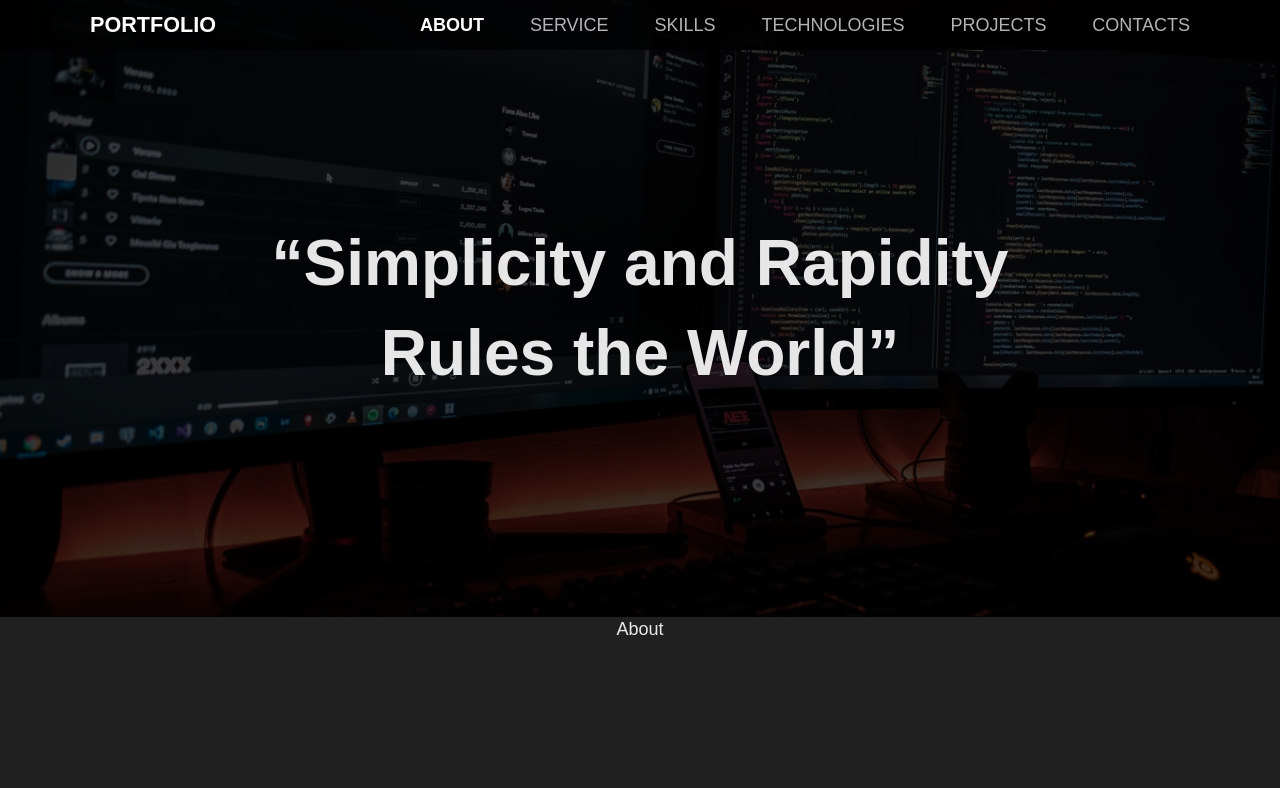
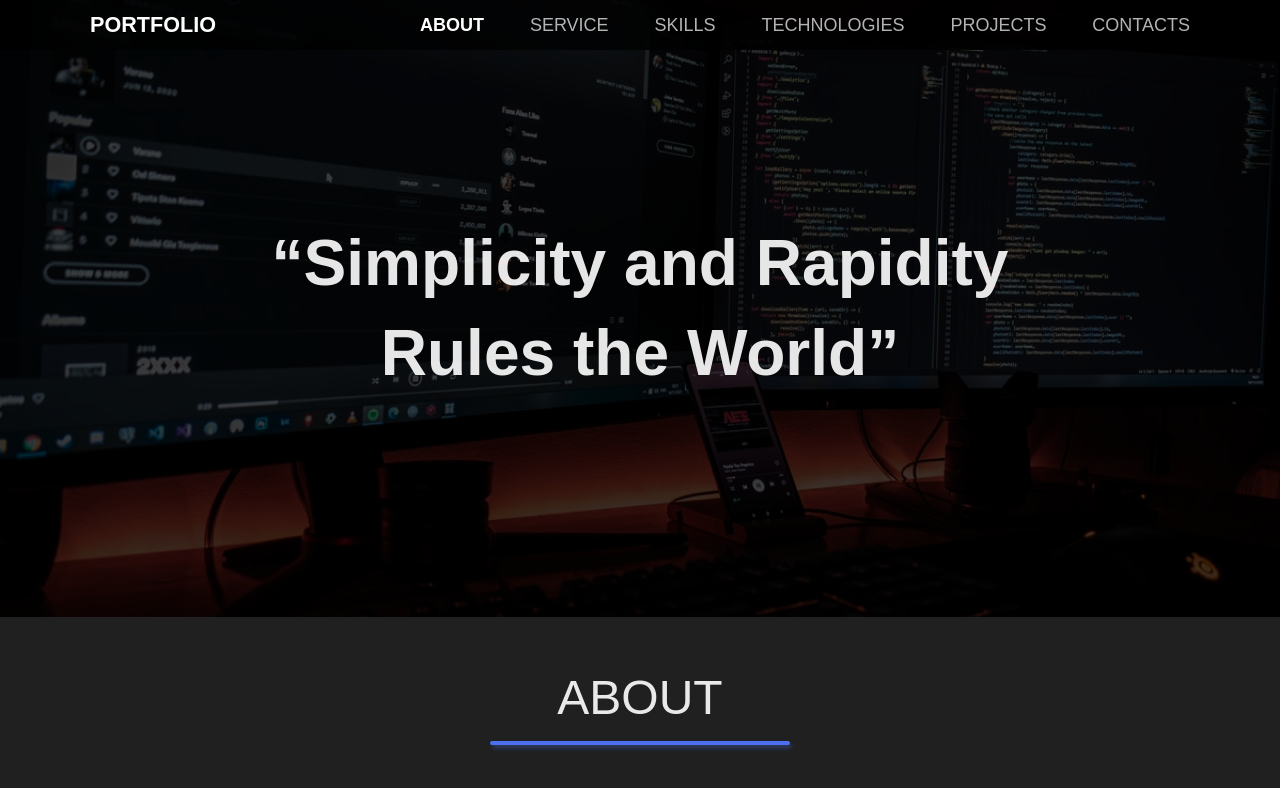
Before and after one commit to bilenkomike/portfolio, a React (Create React App) app: page / in a window 1280 px wide. Shown: the top 788 px of the page. Built offline with nearby package versions, Linux system fonts and the light colour scheme.

Commit message:
title component

```diff
--- a/src/components/Title/Title.jsx
+++ b/src/components/Title/Title.jsx
@@ -1,10 +1,8 @@
-import { HeaderTitle } from './Title.styled'
+import { HeaderTitle, TitleText } from './Title.styled'
 
 
 const Title = props => {
-    return <>
-        <HeaderTitle>{props.children}</HeaderTitle>
-    </>;
+    return <HeaderTitle><TitleText>{props.children}</TitleText></HeaderTitle>;
 }
 
 export default Title;
--- a/src/components/Title/Title.styled.jsx
+++ b/src/components/Title/Title.styled.jsx
@@ -2,6 +2,29 @@ import styled from 'styled-components';
 
 export const HeaderTitle = styled.h1`
     display: block;
-    text-align: center;
+    margin: 47px 0px;
 
 `;
+
+export const TitleText = styled.span`
+    display: block;
+    width: 300px;
+    margin: 0 auto;
+
+    text-align: center;
+    font-weight: 500;
+    font-size: 2.667rem;
+    text-transform: uppercase;
+
+    &:after {
+        content: "";
+        display: block;
+        width: 100%;
+        height: 4px;
+        margin-top: 10px;
+        background-color: #4C70EF;
+        border-radius: 24px;
+        box-shadow: 2px 3px 4px rgba(76, 112, 239, 0.4);
+
+    }
+`;
--- a/src/index.css
+++ b/src/index.css
@@ -59,6 +59,7 @@ html {
 body {
 	display: block;
 	background-color: #202020;
+	margin-bottom: 100px;
 
 	color: rgba(2552,255,255,.9);
 	font-family: 'Poppins', sans-serif;
```
